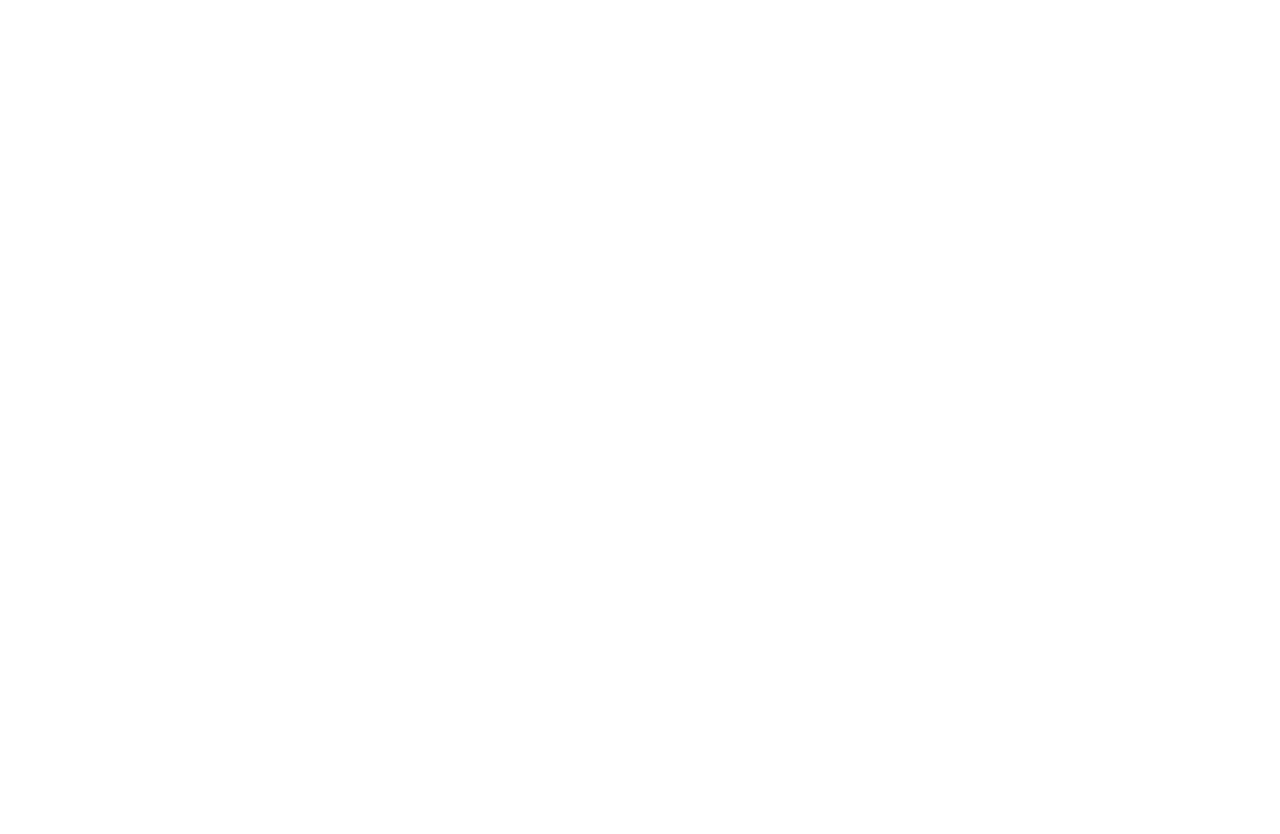
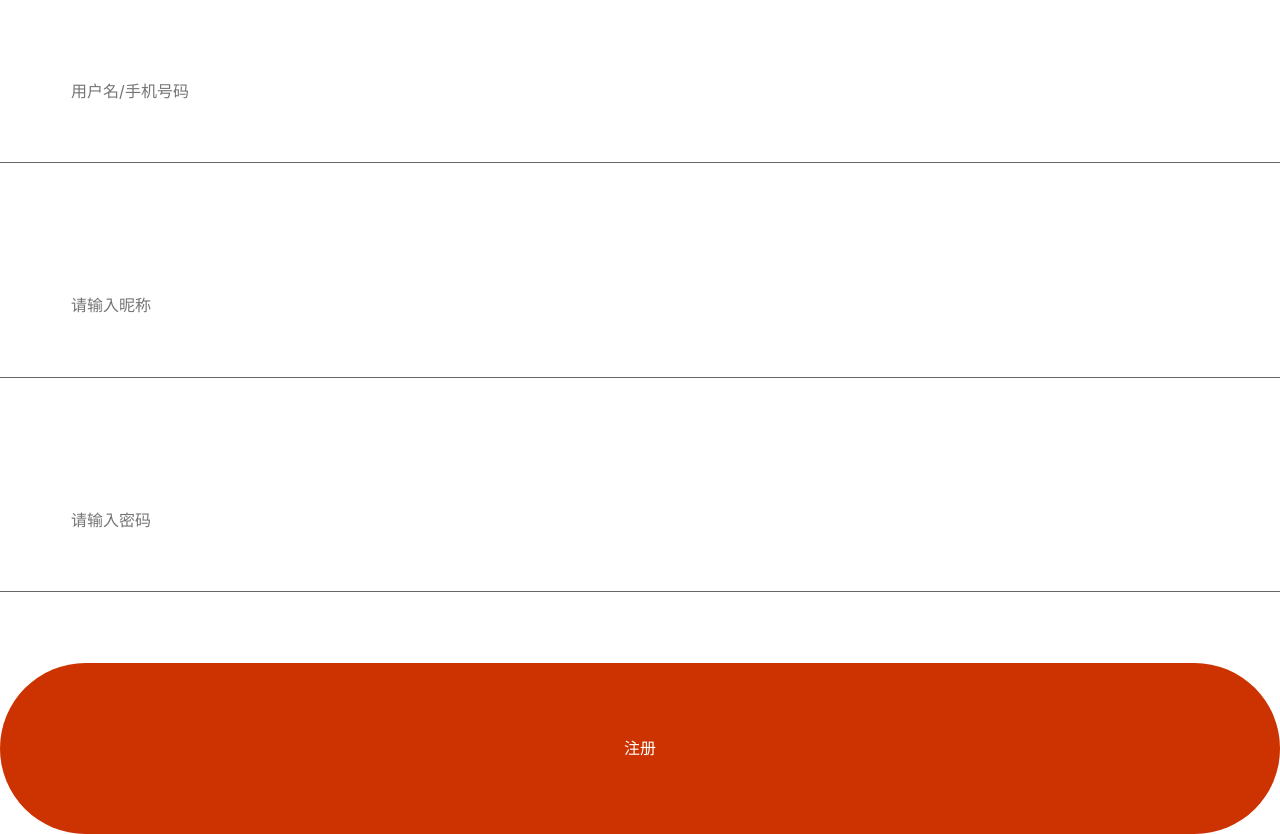
Before and after one commit to huangfenglin/blacknews, a Vue app: page /register in a window 1280 px wide. Before the commit the page ends 800 px from the top, so only its background shows below. Built offline with nearby package versions, Linux system fonts and the light colour scheme; a small style sheet from the web is missing.

Commit message:
注册页面功能完成

```diff
--- /dev/null
+++ b/src/pages/Register.vue
@@ -0,0 +1,109 @@
+<template>
+  <div>
+    <div class="closeBtn">
+      <span class="iconfont iconicon-test"></span>
+    </div>
+    <div class="logo">
+      <span class="iconfont iconnew"></span>
+    </div>
+    <div class="userName">
+      <authInput
+        type="text"
+        placeholder="用户名/手机号码"
+        rule="^\d{4,16}$"
+        err_message="请输入正确的用户名或手机号码"
+        @input="setUserName"
+      ></authInput>
+    </div>
+
+    <div class="nickName">
+      <authInput
+        type="text"
+        placeholder="请输入昵称"
+        rule="^\w{4,16}$"
+        err_message="请输入正确昵称"
+        @input="setNickName"
+      ></authInput>
+    </div>
+
+    <div class="userPwd">
+      <authInput
+        type="password"
+        placeholder="请输入密码"
+        rule="^\d{3,16}$"
+        err_message="请输入正确密码"
+        @input="setUserPwd"
+      ></authInput>
+    </div>
+    <div class="btn">
+            <authBtn text="注册" @send="sendRegister"/>
+        </div>
+  </div>
+</template>
+
+<script>
+import authInput from "../components/authInput";
+import authBtn from "../components/authBtn";
+export default {
+  components: {
+    authInput,
+    authBtn
+  },
+  data() {
+    return {
+      username: '',
+      password: '',
+      nickname: ''
+    }
+  },
+  methods: {
+    setUserName(name) {
+      this.username = name
+    },
+    setNickName(nickname){
+      this.nickname = nickname
+    },
+    setUserPwd(password){
+      this.password = password
+    },
+    sendRegister(){
+      this.$axios({
+        url: 'http://127.0.0.1:3000/register',
+        method: 'post',
+        data: {
+          username: this.username,
+          password: this.password,
+          nickname: this.nickname
+        }
+      }).then( res => {
+        if(res.data.statusCode && res.data.statusCode == 400){
+          this.$toast.fail(res.data.message)
+        }else {
+          this.$toast.success(res.data.message)
+        }
+      })
+    }
+  }
+};
+</script>
+
+<style lang="less" scoped>
+.container {
+  padding: 0 5.556vw;
+}
+.closeBtn {
+  padding-top: 20px;
+  .iconfont {
+    font-size: 7.5vw;
+  }
+}
+
+.logo {
+  display: flex;
+  justify-content: center;
+  .iconfont {
+    font-size: 35vw;
+    color: #d81e06;
+  }
+}
+</style>
--- a/src/router/index.js
+++ b/src/router/index.js
@@ -1,6 +1,7 @@
 import Vue from 'vue'
 import Router from 'vue-router'
 import Login from '../pages/login.vue'
+import Register from '../pages/Register.vue'
 
 Vue.use(Router)
 
@@ -9,6 +10,11 @@
     path: '/login',
     name: 'login',
     component: Login
+  },
+  {
+    path: '/register',
+    name: 'Register',
+    component: Register
   }
 ]
 
```
